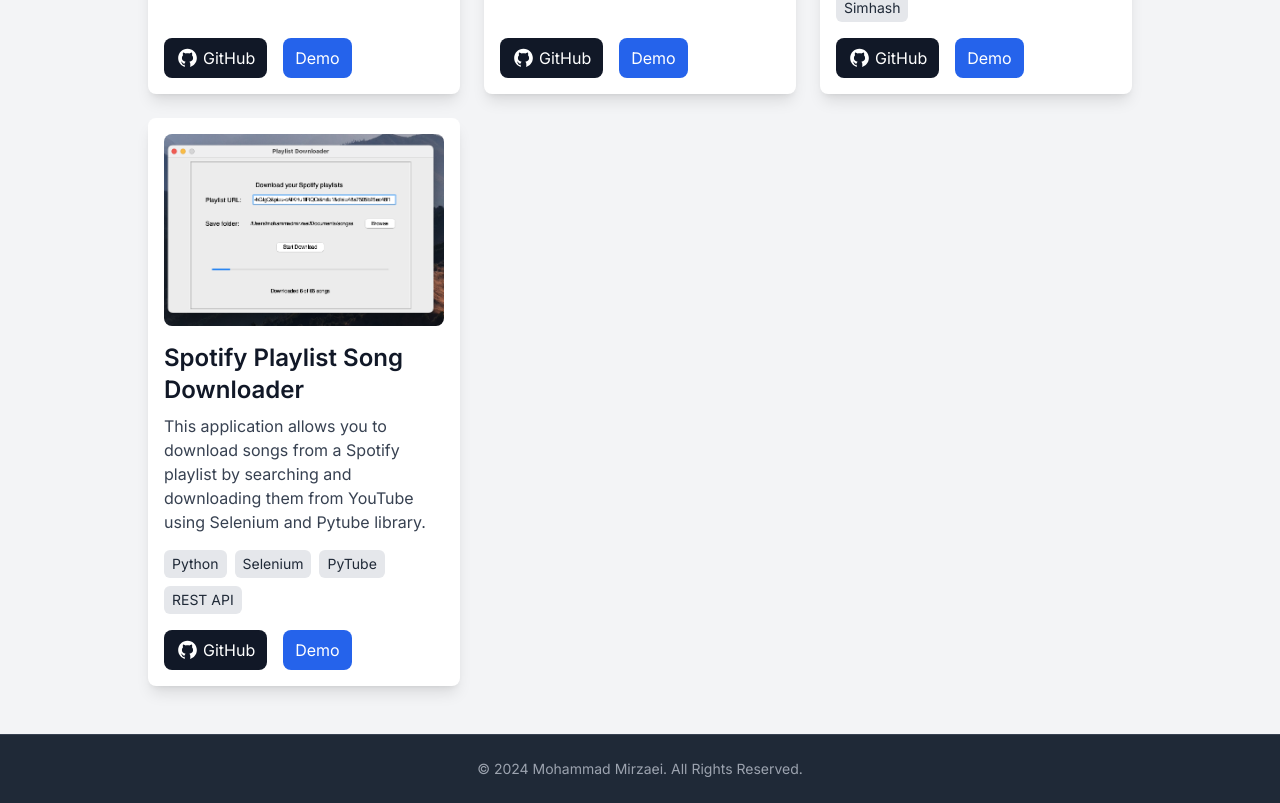
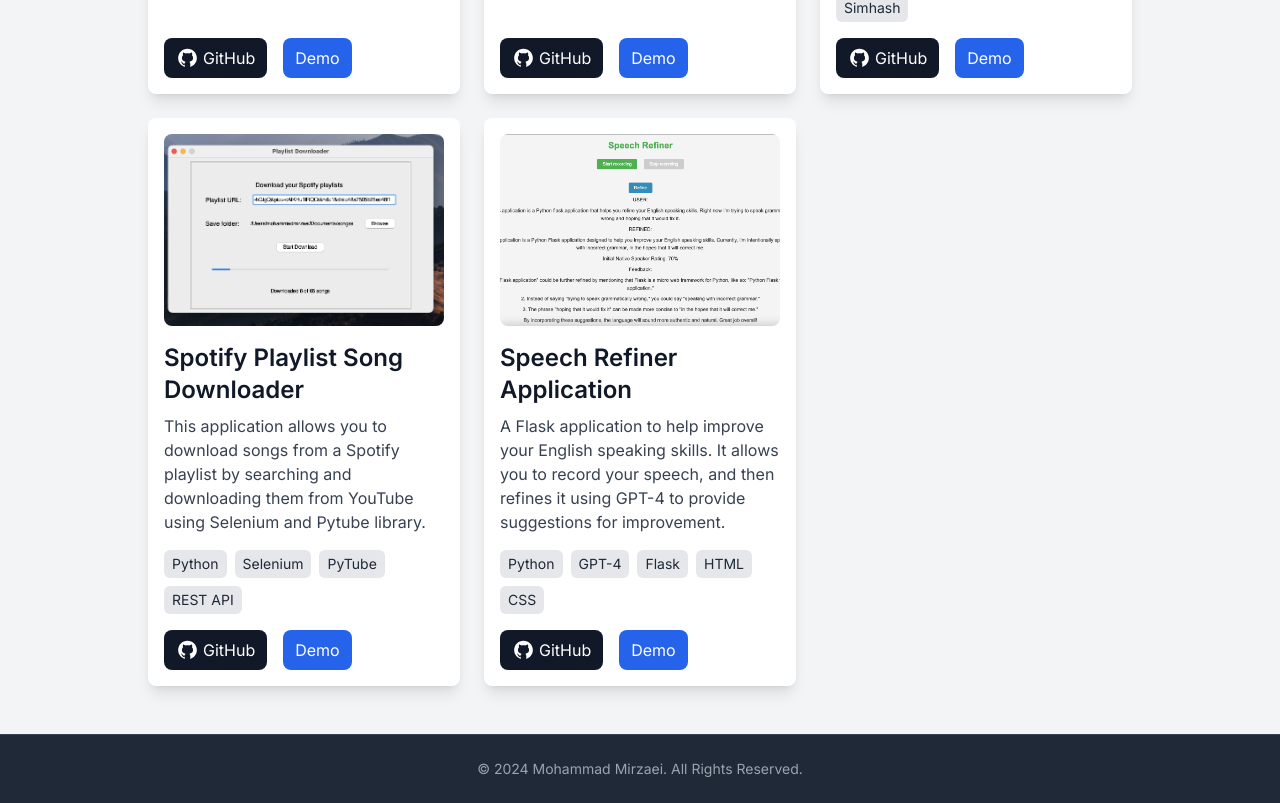
Before and after one commit to Moe131/moe131.github.io, a Next.js app: page /projects in a window 1280 px wide. Shown: the part 1310-2113 px from the top of the page. Built offline with nearby package versions, Linux system fonts and the light colour scheme.

Commit message:
project added

```diff
--- a/src/app/projects/page.tsx
+++ b/src/app/projects/page.tsx
@@ -6,8 +6,9 @@
 import foodDeliveryLogo from "../../assets/food-delivery.png"
 import cryptofolioLogo from "../../assets/cryptofolio-logo.png"
 import playlistDownloaderLogo from "../../assets/playlistDownloader-logo.png"
-import ProjectCard from "@/components/ProjectCard/page";
+import ProjectCard from "@/components/ProjectCard/page"
 import chatAppLogo from "../../assets/liveChatApp.png"
+import speechRefinerImage from "../../assets/speechRefiner.png"
 
 
 
@@ -80,6 +81,15 @@
             demoLink= "https://github.com/Moe131/playlist-downloader"
             description = "This application allows you to download songs from a Spotify playlist by searching and downloading them from YouTube using Selenium and Pytube library."
             />
+
+            <ProjectCard
+            image={speechRefinerImage}
+            title="Speech Refiner Application"
+            technologies={["Python", "GPT-4", "Flask", "HTML", "CSS"]}
+            githubLink="https://github.com/Moe131/speech-refiner"
+            demoLink="https://github.com/Moe131/speech-refiner"
+            description="A Flask application to help improve your English speaking skills. It allows you to record your speech, and then refines it using GPT-4 to provide suggestions for improvement."
+            />
         </div>
     </section>
     )
```
Also changed, not shown: src/assets/speechRefiner.png (added).
